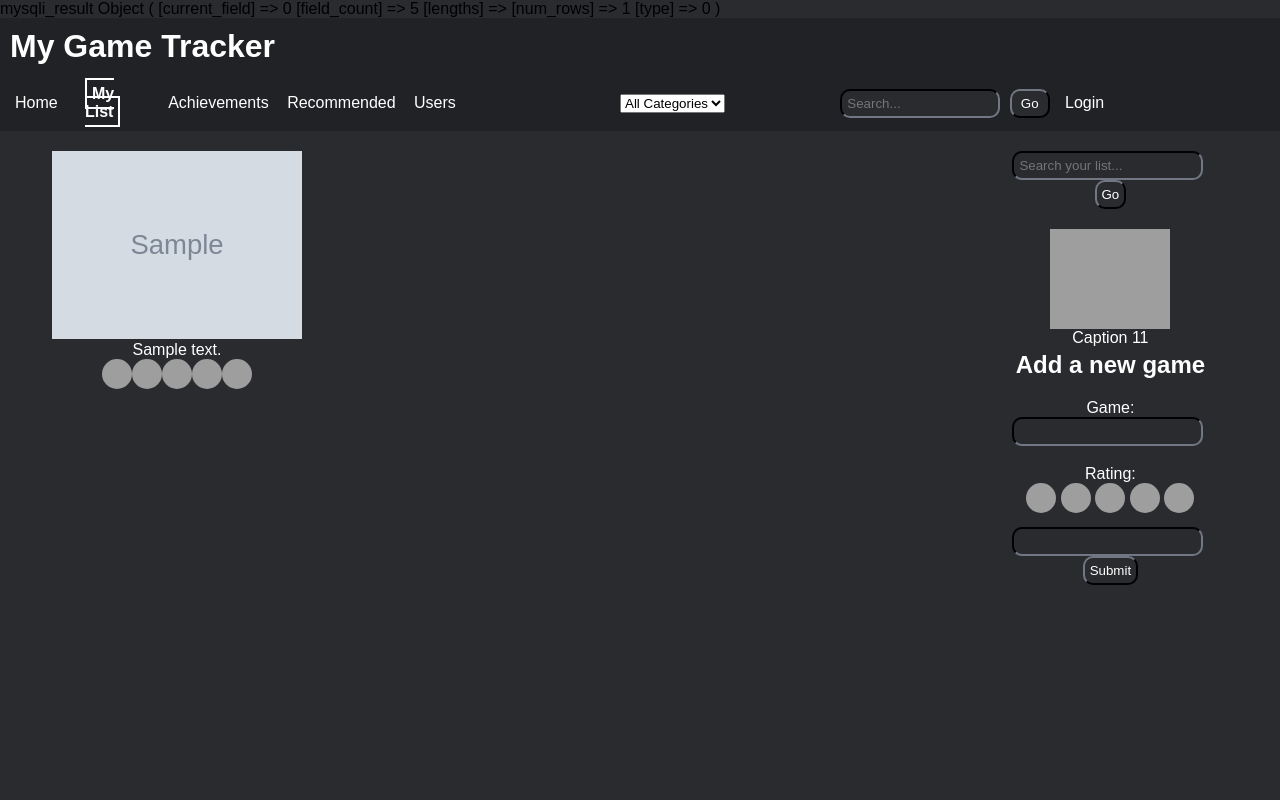
After one commit to camillesosa/My-Game-Tracker, a PHP site: page /mylist.php in a window 1280 px wide. The commit adds this page. Run offline with PHP 8.4, Linux system fonts and the light colour scheme; the visitor is signed in with stand-in values (Sample User, id 1); tables that the repository leaves empty or names only in its code hold one stand-in row (values such as "Sample post"); grey boxes marked "Sample" are stand-in pictures; grey boxes are pictures that could not be loaded.

Commit message:
#RB Fix PHP for login, myList

```diff
--- a/config.php
+++ b/config.php
@@ -3,7 +3,7 @@
 server with default setting (user 'root' with no password) */
 define('DB_SERVER', 'localhost');
 define('DB_USERNAME', 'greenteam');
-define('DB_PASSWORD', 'ra8t9kw8');
+define('DB_PASSWORD', 'CreakingYellowCarpeting');
 define('DB_NAME', 'greenteam');
 
 /* Attempt to connect to MySQL database */
--- a/home.html
+++ b/home.html
@@ -10,7 +10,7 @@
         <div class="header">
             <ul class="left_nav">
                 <li><a href="home.html" style="border:2px solid white"><b>Home</b></a></li>
-                <li><a href="mylist.html">My List</a></li>
+                <li><a href="mylist.php">My List</a></li>
                 <li><a href="achievements.html">Achievements</a></li>
                 <li><a href="recommended.html">Recommended</a></li>
                 <li><a href="users.html">Users</a></li>
--- a/login.html
+++ b/login.html
@@ -10,7 +10,7 @@
         <div class="header">
             <ul class="left_nav">
                 <li><a href="home.html">Home</a></li>
-                <li><a href="mylist.html">My List</a></li>
+                <li><a href="mylist.php">My List</a></li>
                 <li><a href="achievements.html">Achievements</a></li>
                 <li><a href="recommended.html">Recommended</a></li>
                 <li><a href="users.html">Users</a></li>
--- /dev/null
+++ b/mylist.php
@@ -0,0 +1,235 @@
+<?php
+    session_start();
+    // Check if user is logged in
+    if (!isset($_SESSION['username'])) {
+        header("Location: login.php");
+        exit();
+    }
+    $username = $_SESSION['username'];
+    $user_id = $_SESSION["id"];
+
+    $mysqli = new mysqli('localhost', 'root', 'password', 'greenteam');
+
+    if ($mysqli->connect_errno) {
+        printf("Connection Failed: %s\n", $mysqli->connect_error);
+        exit();
+    }
+
+    $query = "SELECT user_videogame.rating, user_videogame.review, user_videogame.game_id, videogame.title, videogame.coverArt from user_videogame join videogame on user_videogame.game_id = videogame.game_id where user_videogame.user_id = '$user_id';";
+
+    $result = $mysqli->query($query);
+    print_r($result);
+    if (!$result) {
+        printf("Query failed: %s\n", $mysqli->error);
+        exit();
+    }
+    $mysqli->close();
+?>
+
+<!DOCTYPE html>
+<html lang="en">
+    <head>
+        <meta charset="utf-8">
+        <title>My List</title>
+        <link rel="stylesheet" href="style.css">
+        <style>
+            .picture-list {
+                overflow-y: scroll;
+                max-height: 700px;
+                float: left;
+                width: 80%;
+                min-width: 420px;
+                max-width: 1500px;
+            }
+            .picture-list li {
+                display: inline-block;
+                margin-right: 10px;
+                text-align: center;
+                vertical-align: top;
+                width: 250px;
+            }
+            .picture-list li p {
+                margin-top: 1%;
+            }
+            .picture-list li img {
+                width: 250px;
+            }
+            .picture-list li div {
+                margin-bottom: 5%;
+            }
+        </style>
+        <style>
+            .rating input[type="radio"] {
+                display: none;
+            }
+
+            .rating label {
+                display: inline-block;
+                cursor: pointer;
+                border-radius: 15px;
+                width: 30px;
+                height: 30px;
+                background-image: url('https://cdn4.iconfinder.com/data/icons/ionicons/512/icon-star-512.png');
+                background-size: cover;
+            }
+
+            .rating staticlabel {
+                display: inline-block;
+                cursor: default;
+                border-radius: 15px;
+                width: 30px;
+                height: 30px;
+                background-image: url('https://cdn4.iconfinder.com/data/icons/ionicons/512/icon-star-512.png');
+                background-size: cover;
+            }
+
+                .rating input[type="radio"]:checked + label {
+                background-image: url('https://cdn4.iconfinder.com/data/icons/ionicons/512/icon-star-512.png');
+                background-size: cover;
+            }
+        </style>
+    </head>
+    <body>
+        <!-- Begin navigation bar. -->
+        <h1 class="header">My Game Tracker</h1>
+        <div class="header">
+            <ul class="left_nav">
+                <li><a href="home.html">Home</a></li>
+                <li><a href="mylist.php" style="border:2px solid white"><b>My List</b></a></li>
+                <li><a href="achievements.html">Achievements</a></li>
+                <li><a href="recommended.html">Recommended</a></li>
+                <li><a href="users.html">Users</a></li>
+            </ul>
+            <span class="logo" style="width: 30vw;"></span>
+            <ul class="right_nav">
+                <li>
+                    <select name="categories">
+                        <option value="all">All Categories</option>
+                        <option value="action">Action</option>
+                        <option value="adventure">Adventure</option>
+                        <option value="rpg">RPG</option>
+                        <option value="sports">Sports</option>
+                    </select>
+                </li>
+                <li>
+                    <form>
+                        <span>
+                            <input type="text" placeholder="Search...">
+                            <button type="submit">Go</button>
+                        </span>
+                    </form>
+                </li>
+                <li><a href="login.html">Login</a></li>
+            </ul>
+        </div>
+        <!-- End Navigation bar -->
+        <!-- Begin Page Body -->
+
+        <div class="main">
+            <!-- Left Column -->
+
+            <div class="picture-list" style="float: left; width: 80%; min-width: 420px; max-width: 1500px;">
+                <ul id="picture-ul"></ul>
+            </div>
+
+            <!-- Right Column -->
+            <div style="justify-content: center; width: auto; text-align: center;" class="container">
+                <div>
+                    <div class="search-box" style="height: 200px;">
+                        <form>
+                            <input type="text" placeholder="Search your list...">
+                            <button type="submit">Go</button>
+                        </form>
+                        <img style="padding-top: 10%; width: 120px; height: 120px;" src="img/soulsilver.bmp" alt="Picture 11"><p>Caption 11</p>
+                    </div>
+                    <div class="text-entry" style="height: 200px;">
+                        <form>
+                            <h2 style="color: #fff;">Add a new game</h2>
+                            <label style="padding-top: 10%;" for="name">Game:</label>
+                            <input type="text" id="name" name="name">
+                            <label style="padding-top: 10%;">Rating:</label>
+
+                            <div class="rating">
+                                <input type="radio" id="star1" name="rating" value="1">
+                                <label id="1" title="1 stars"></label>
+                                <input type="radio" id="star2" name="rating" value="2">
+                                <label id="2" title="2 stars"></label>
+                                <input type="radio" id="star3" name="rating" value="3">
+                                <label id="3" title="3 stars"></label>
+                                <input type="radio" id="star4" name="rating" value="4">
+                                <label id="4" title="4 stars"></label>
+                                <input type="radio" id="star5" name="rating" value="5">
+                                <label id="5" title="5 star"></label>
+                            </div>
+                            <input type="email" id="email" name="email">
+                            <button type="submit">Submit</button>
+                        </form>
+                    </div>
+                </div>
+            </div>
+        <!-- End Page Body -->
+        </div>
+        <script>
+        // Function to highlight all stars up to the one clicked
+        function highlightStars(starValue) {
+            let starLabels = document.querySelectorAll('.rating label');
+            starLabels.forEach((label) => {
+                label.style.backgroundColor = 'transparent';
+            });
+            for (let i = 0; i < starValue; i++) {
+                if (starLabels[i].id <= starValue){
+
+                    starLabels[i].style.backgroundColor = 'yellow';
+                }
+            }
+        }
+
+        const starLabels = document.querySelectorAll('.rating label');
+        starLabels.forEach((label) => {
+            label.addEventListener('click', () => {
+                highlightStars(label.id);
+            });
+        });
+
+        // proof of concept, pull from a DB later
+        let games = <?php echo json_encode($result->fetch_all(MYSQLI_ASSOC)); ?>;
+
+        games.forEach((game) => {
+            console.log(game);
+            // Add a li, img to picture-list ul
+            let pictureList = document.getElementById('picture-ul');
+            let newLi = document.createElement('li');
+            let newImg = document.createElement('img');
+            let caption = document.createElement('p');
+
+            newImg.src = game['coverArt'];
+            newImg.alt = game['title'];
+            caption.innerHTML = game['review'];
+
+            newLi.appendChild(newImg);
+            newLi.appendChild(caption);
+            pictureList.appendChild(newLi);
+
+            // Add rating to new li
+            let ratingDiv = document.createElement('div');
+            ratingDiv.setAttribute('class', 'rating');
+
+            // TODO: Grab rating from DB later
+            let rating =  parseInt(game['rating']);
+
+            for (let i = 0; i < 5; i++) {
+                let newLabel = document.createElement('staticlabel');
+                let oldStyle = newLabel.getAttribute('style');
+                newLabel.setAttribute('style', oldStyle + 'cursor: default;');
+                newLabel.id = (i + 1);
+                newLabel.title = (i + 1) + ' stars';
+                if (i < rating) {
+                    newLabel.style.backgroundColor = 'yellow';
+                }
+                ratingDiv.appendChild(newLabel);
+            }
+            newLi.appendChild(ratingDiv);
+        });
+        </script>
+    </body>
+</html>
--- /dev/null
+++ b/test.php
@@ -0,0 +1 @@
+<?php phpinfo() ?>
```
Also changed, not shown: login.php (+6 -3 lines), register.php (+4 -6 lines), 1 other file.
